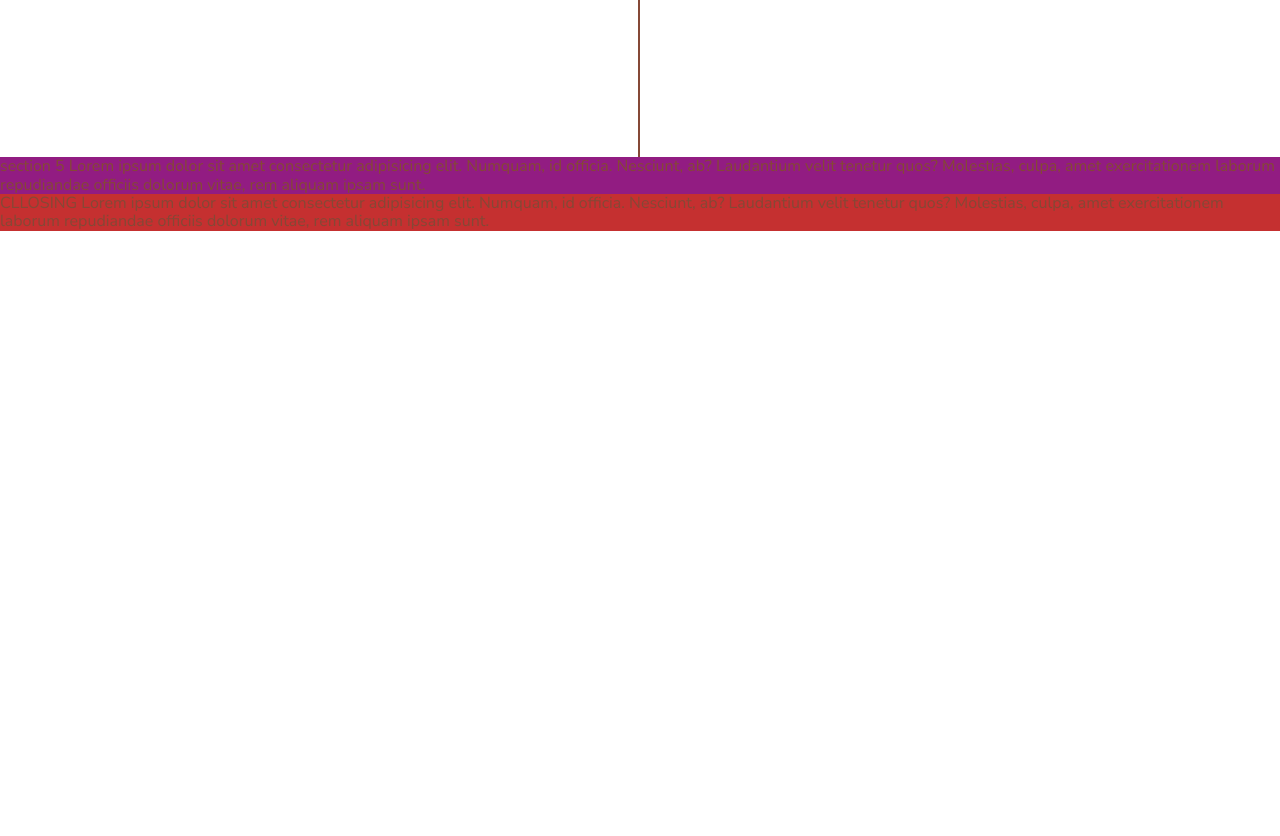
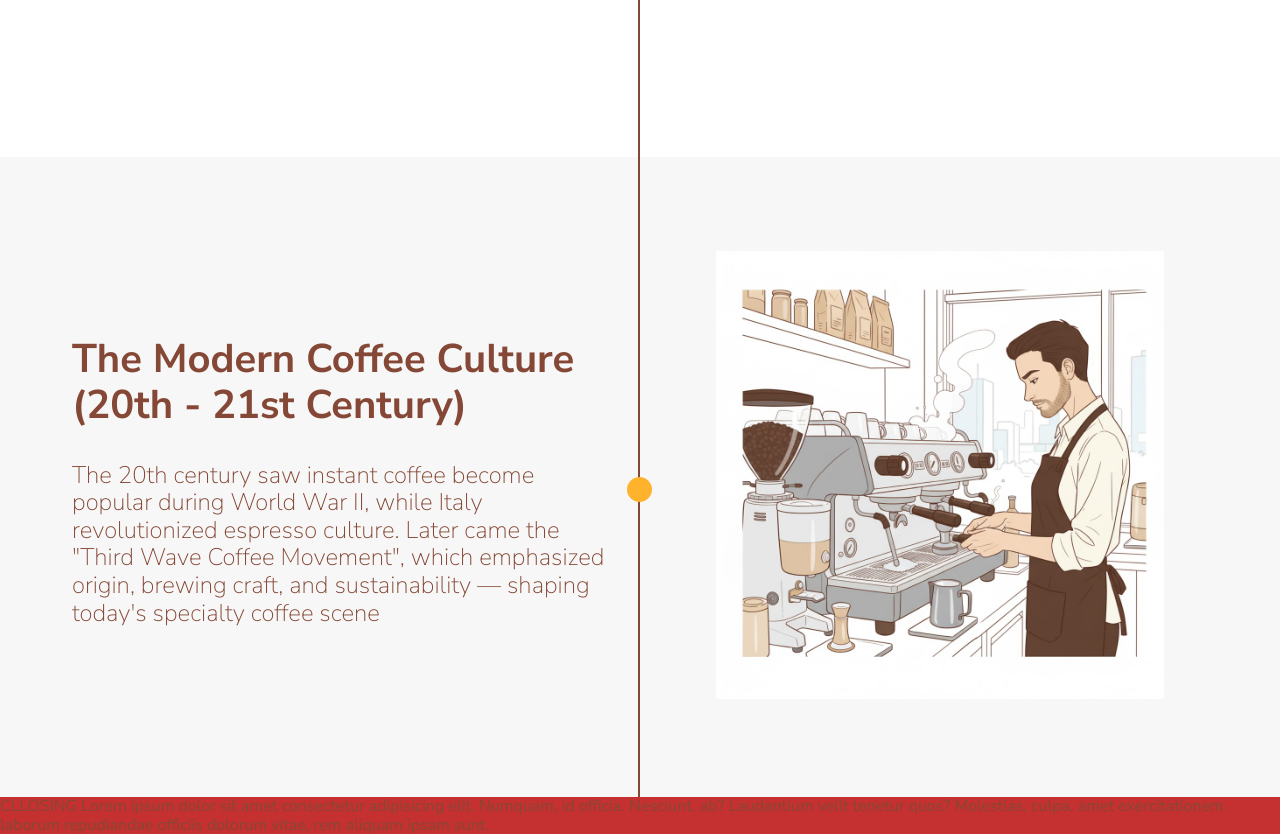
Before and after one commit to kamilpixel/coffee-history, a website built with Vite: page index.html in a window 1280 px wide. Shown: the part 3286-4122 px from the top of the page. Before the commit the page ends 3518 px from the top, so only its background shows below. Built offline with nearby package versions, Linux system fonts and the light colour scheme.

Commit message:
feat(landing-page): design section five

```diff
--- a/index.html
+++ b/index.html
@@ -142,11 +142,27 @@
           </div>
         </section>
         <!-- Section 5 -->
-        <section class="section" style="background-color: rgb(146, 28, 130)">
-          section 5 Lorem ipsum dolor sit amet consectetur adipisicing elit.
-          Numquam, id officia. Nesciunt, ab? Laudantium velit tenetur quos?
-          Molestias, culpa, amet exercitationem laborum repudiandae officiis
-          dolorum vitae, rem aliquam ipsam sunt.
+        <section class="section">
+          <div class="section__content">
+            <div class="section__left">
+              <div class="w-100">
+                <h2 class="section__title">
+                  The Modern Coffee Culture (20th - 21st Century)
+                </h2>
+                <p class="section__description">
+                  The 20th century saw instant coffee become popular during World War II, while Italy revolutionized espresso culture. Later came the "Third Wave Coffee Movement", which emphasized origin, brewing craft, and sustainability — shaping today's specialty coffee scene
+                </p>
+              </div>
+            </div>
+            <div class="section__right">
+              <div class="section__content-image">
+                <img
+                  src="/src/images/coffee-barista.jpg"
+                  alt="A coffee barista with coffee machine"
+                />
+              </div>
+            </div>
+          </div>
         </section>
         <!-- Closing section -->
         <section class="section" style="background-color: rgb(197, 48, 48)">
```
Also changed, not shown: src/images/coffee-barista.jpg (added).
